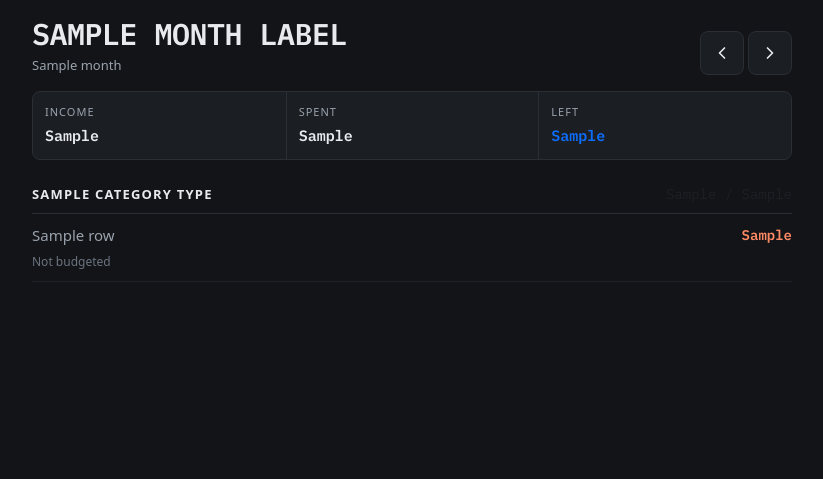
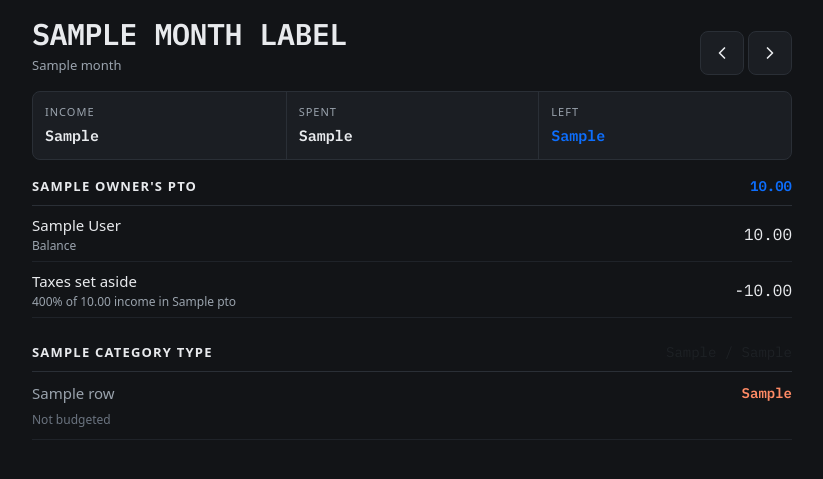
Before and after one commit to michaeldcarrell/simpli_budget, a Django app: template templates/budget/month_overview.html in a window 1280 px wide. Shown: the part 41-520 px from the top of the page, without its empty margins (228-1051 px from the left). Run offline with Django 5.2, Linux system fonts and the light colour scheme; the template is opened without the code that fills it: most values are stand-ins (such as "Sample title", 1, 10 or a date in 2020); some libraries are stand-ins or nearby versions.

Commit message:
the PTO tab

```diff
--- a/simpli_budget/views/budget.py
+++ b/simpli_budget/views/budget.py
@@ -5,6 +5,7 @@ from django.views import View
 from simpli_budget.models import CategoryMonth, Categories, CategoryType, UserAttributes, BudgetMonth, Month, get_user_group
 from datetime import datetime as dt
 from simpli_budget.views.categories import _set_monthly_averages
+from helpers.pto import pto_fund
 
 class BudgetCategory(LoginRequiredMixin, View):
     def get(self, request, category_id: int):
@@ -168,5 +169,6 @@ class MonthBudget(LoginRequiredMixin, View):
             'month_percent': round(today.day / days_in_month * 100),
             'month_label': f"{month_start.month_name_short} {month_start.year}".upper(),
             'is_demo_group': settings.DEMO_GROUP_ID is not None and int(group_id) == settings.DEMO_GROUP_ID,
+            'pto': pto_fund(group_id),
         }
         return render(request, template_name="budget/month_overview.html", context=context)
--- a/templates/budget/month_overview.html
+++ b/templates/budget/month_overview.html
@@ -46,6 +46,31 @@
         </div>
     </section>
 
+    {% if pto %}
+    <section class="ledger-section mt-3" aria-label="{{ pto.owner }}'s PTO">
+        <div class="ledger-section-header">
+            <h2 class="eyebrow m-0">{{ pto.owner }}'s PTO</h2>
+            <span class="num small {% if pto.pto < 0 %}text-over{% else %}text-primary{% endif %} fw-semibold">{% if pto.pto < 0 %}-{% endif %}{{ pto.pto|floatformat:"2g"|cut:"-" }}</span>
+        </div>
+        <a class="list-row" href="/accounts/{{ pto.account.account_id }}">
+            <span class="min-w-0">
+                <span class="list-row-name">{{ pto.account.display_name }}</span>
+                <span class="list-row-meta d-block {% if pto.is_stale %}text-warn{% endif %}">
+                    {% if pto.is_stale %}Stopped syncing &middot; balance from {{ pto.balance_as_of|date:"M j, Y" }}{% else %}Balance{% endif %}
+                </span>
+            </span>
+            <span class="num">{{ pto.balance|floatformat:"2g" }}</span>
+        </a>
+        <div class="list-row">
+            <span class="min-w-0">
+                <span class="list-row-name">Taxes set aside</span>
+                <span class="list-row-meta d-block">{% widthratio pto.tax_rate 1 100 %}% of {{ pto.quarter_income|floatformat:"2g" }} income in {{ pto.quarter_label }}</span>
+            </span>
+            <span class="num">-{{ pto.taxes_set_aside|floatformat:"2g" }}</span>
+        </div>
+    </section>
+    {% endif %}
+
     {% for section in sections %}
     <section class="ledger-section">
         <div class="ledger-section-header">
```
Also changed, not shown: helpers/pto.py (added, +85 -0 lines).
